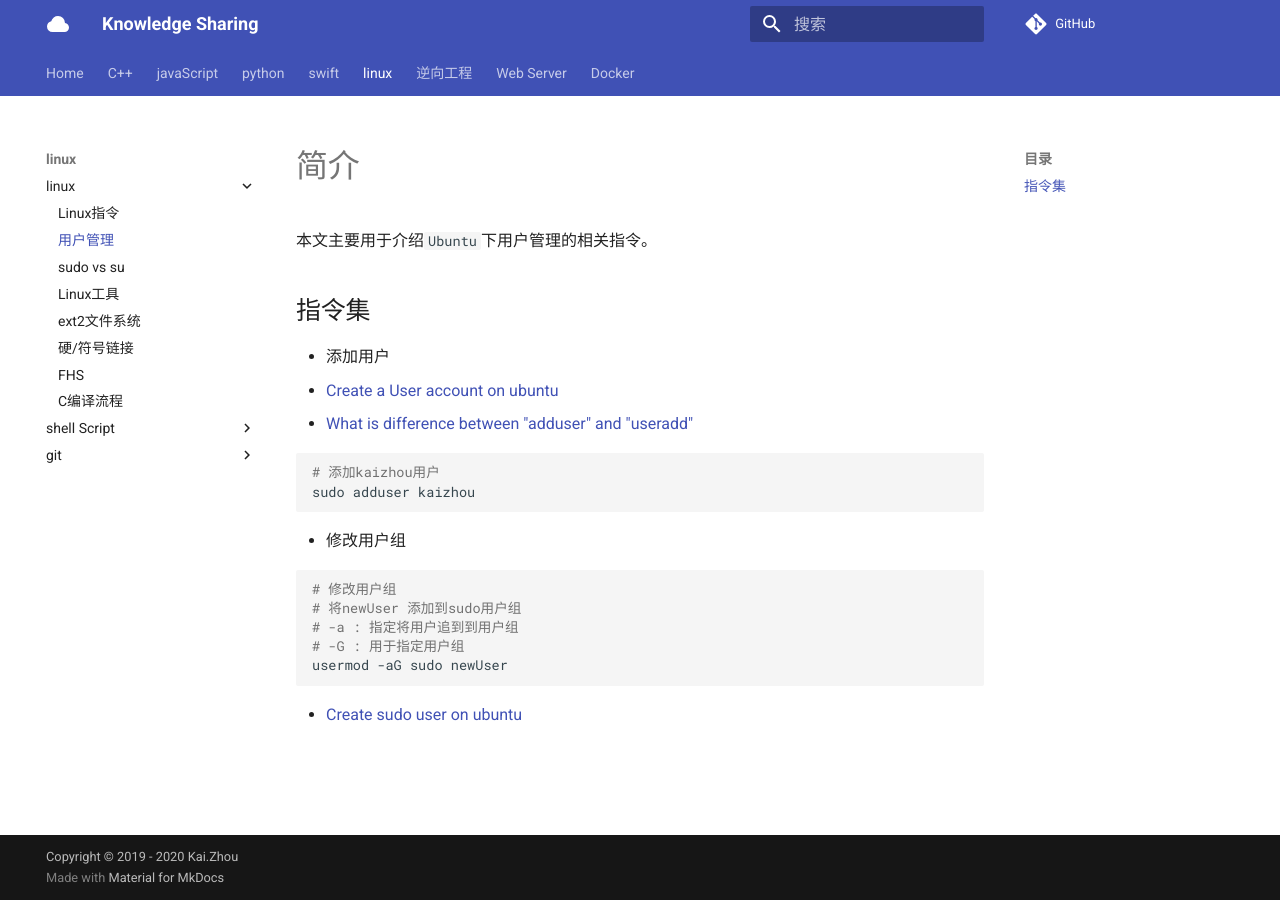
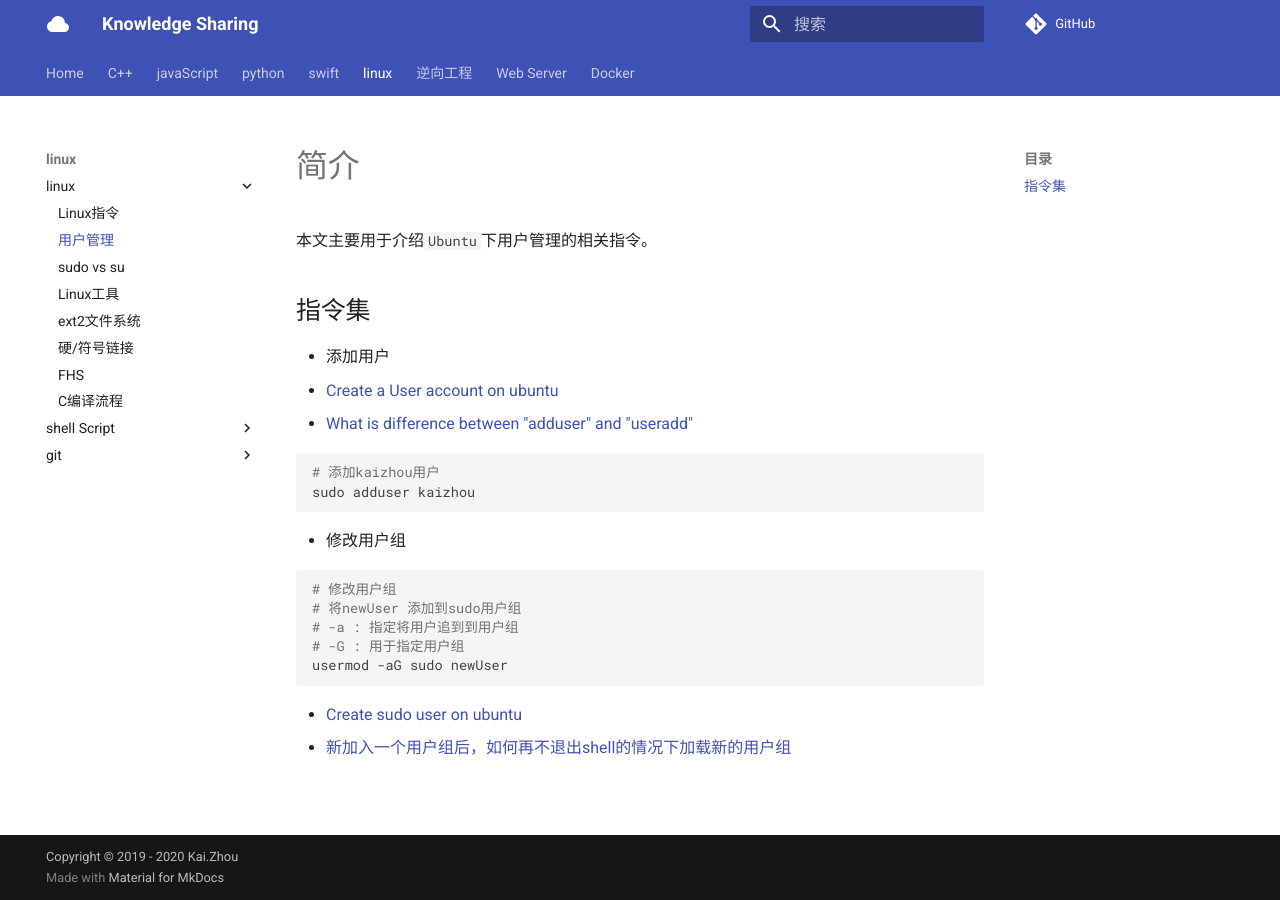
Before and after one commit to zhoukaidev/ks_blog, an MkDocs documentation site: the page built from docs/shell/linux/user.md, in a window 1280 px wide. Built offline with MkDocs 1.6.1 and Material for MkDocs 9.7.7, drawn with Linux system fonts in a browser that asks for light colours; comment, search, counter and statistics services are not loaded.

Commit message:
Update user.md

````diff
--- a/docs/shell/linux/user.md
+++ b/docs/shell/linux/user.md
@@ -23,4 +23,5 @@ sudo adduser kaizhou
 usermod -aG sudo newUser
 ```
 
-  * [Create sudo user on ubuntu](https://phoenixnap.com/kb/how-to-create-sudo-user-on-ubuntu)
+* [Create sudo user on ubuntu](https://phoenixnap.com/kb/how-to-create-sudo-user-on-ubuntu)
+* [新加入一个用户组后，如何再不退出shell的情况下加载新的用户组](https://superuser.com/questions/272061/reload-a-linux-users-group-assignments-without-logging-out)
````
